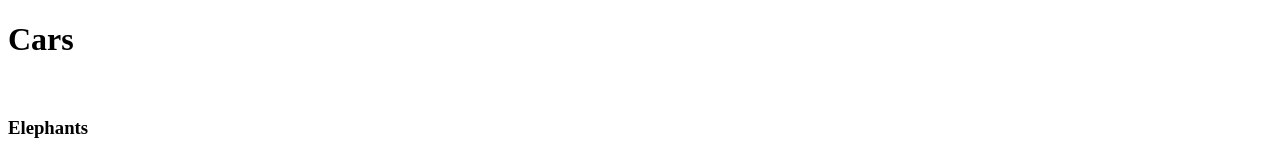
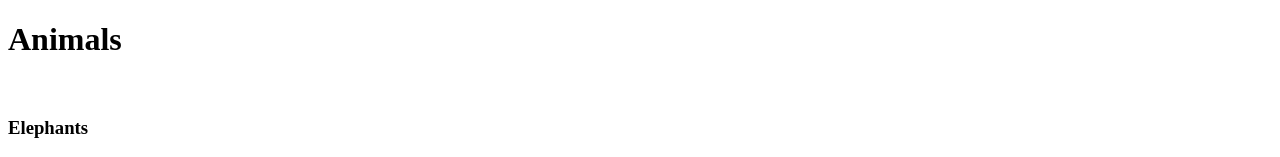
Before and after one commit to vasmarm/animals, a plain HTML site: page index.html in a window 1280 px wide. Shown: the top 157 px of the page. Drawn offline with Linux system fonts and the light colour scheme.

Commit message:
Initial Hosting Commit

```diff
--- a/index.html
+++ b/index.html
@@ -4,7 +4,7 @@
 
 	<title>Animals</title>
 <header>
-<h1 >Cars </h1>
+<h1 >Animals </h1>
 
 </header>
 
```
